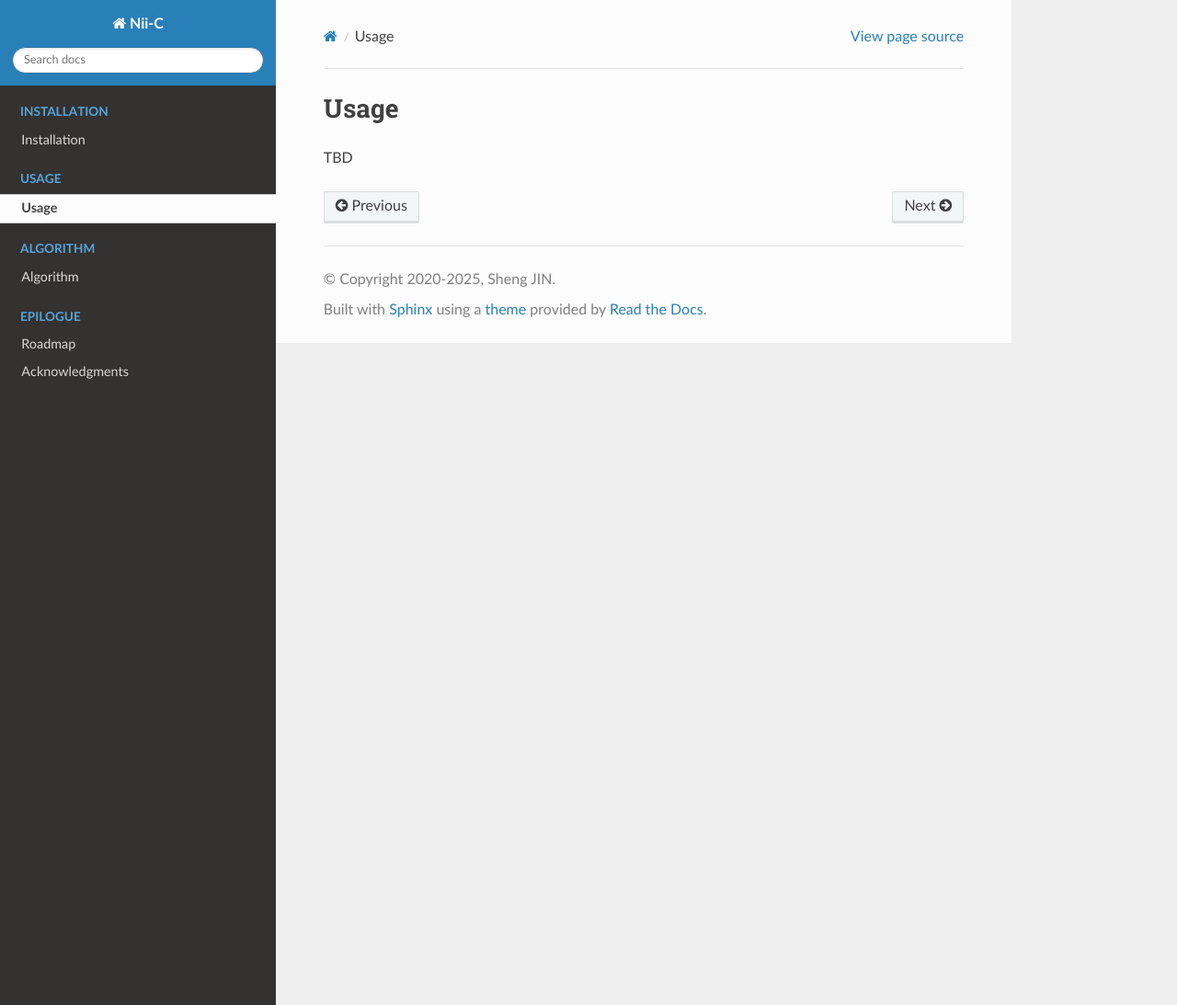
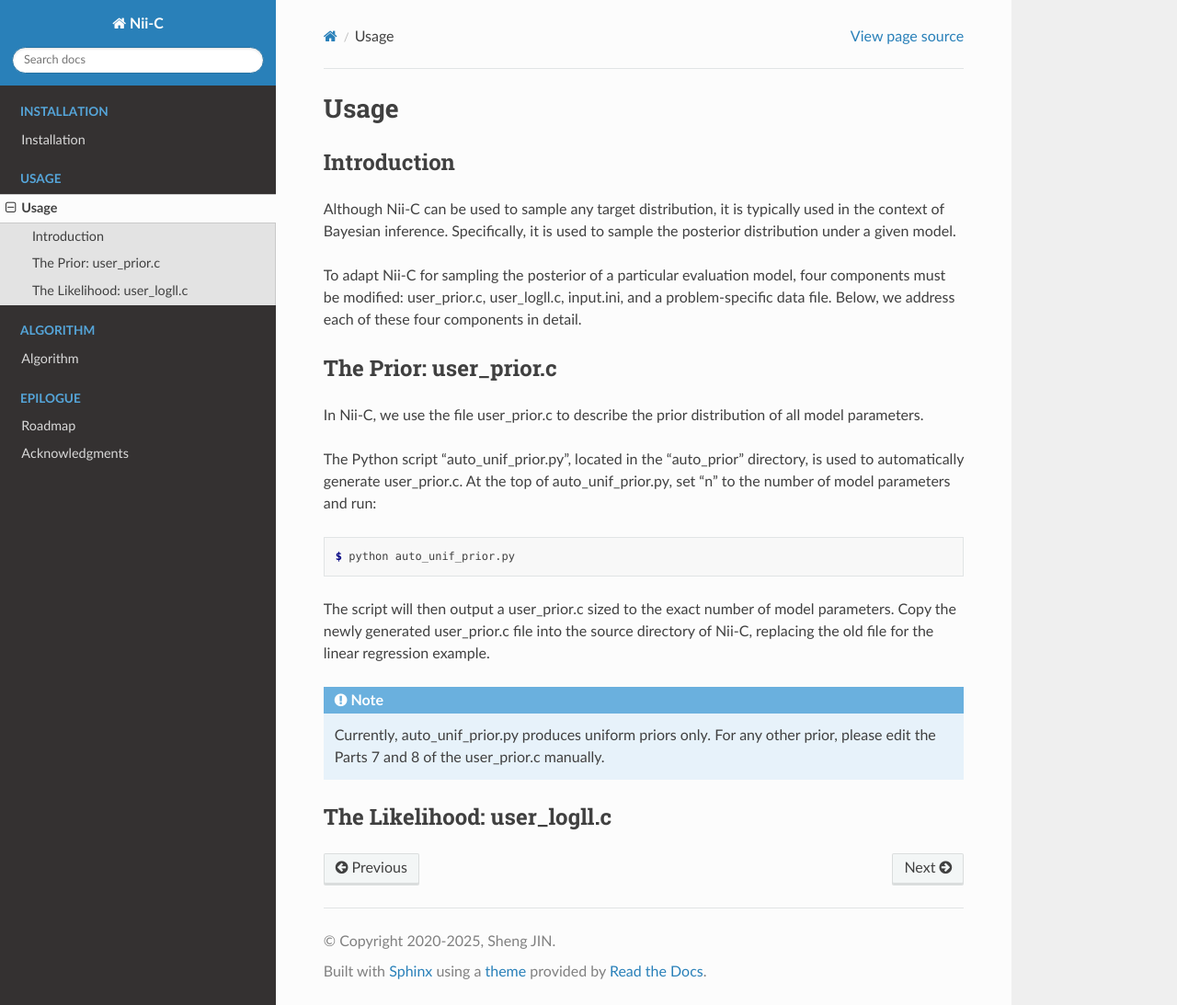
Before and after one commit to shengjin/nii-c-MAN, a Sphinx documentation site: the page built from docs/source/usage.rst, in a window 1280 px wide and 1093 px high. Shown: the whole window at 92% size. Built offline with Sphinx 7.4.7 and the Read the Docs theme 3.1.0, drawn with Linux system fonts in a browser that asks for light colours.

Commit message:
modify epilogue

```diff
--- a/docs/source/usage.rst
+++ b/docs/source/usage.rst
@@ -1,5 +1,37 @@
 Usage
 ======================
 
+Introduction
+------------
 
-TBD
+Although Nii-C can be used to sample any target distribution, it is typically used in the context of Bayesian inference.
+Specifically, it is used to sample the posterior distribution under a given model.
+
+To adapt Nii-C for sampling the posterior of a particular evaluation model, four components must be modified: user_prior.c, user_logll.c, input.ini, and a problem-specific data file.
+Below, we address each of these four components in detail.
+
+
+The Prior: user_prior.c
+-----------------------
+
+In Nii-C, we use the file user_prior.c to describe the prior distribution of all model parameters.
+
+The Python script "auto_unif_prior.py", located in the "auto_prior" directory, is used to automatically generate user_prior.c.
+At the top of auto_unif_prior.py, set "n" to the number of model parameters and run:
+
+.. code-block:: console
+
+   $ python auto_unif_prior.py
+
+The script will then output a user_prior.c sized to the exact number of model parameters.
+Copy the newly generated user_prior.c file into the source directory of Nii-C, replacing the old file for the linear regression example.
+
+
+
+.. note::
+   Currently, auto_unif_prior.py produces uniform priors only. For any other prior, please edit the Parts 7 and 8 of the user_prior.c manually.
+
+
+
+The Likelihood: user_logll.c
+----------------------------
```
